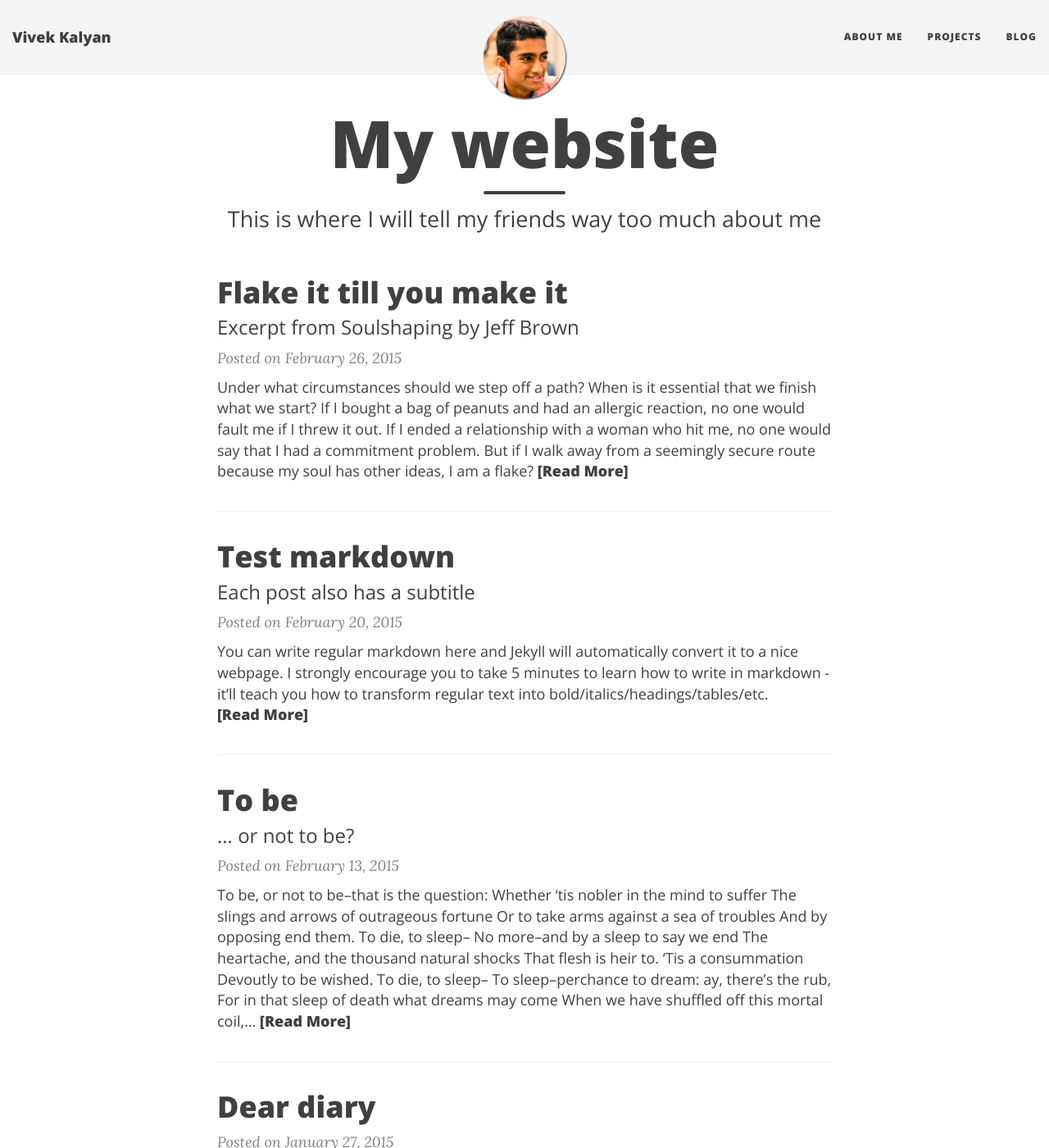
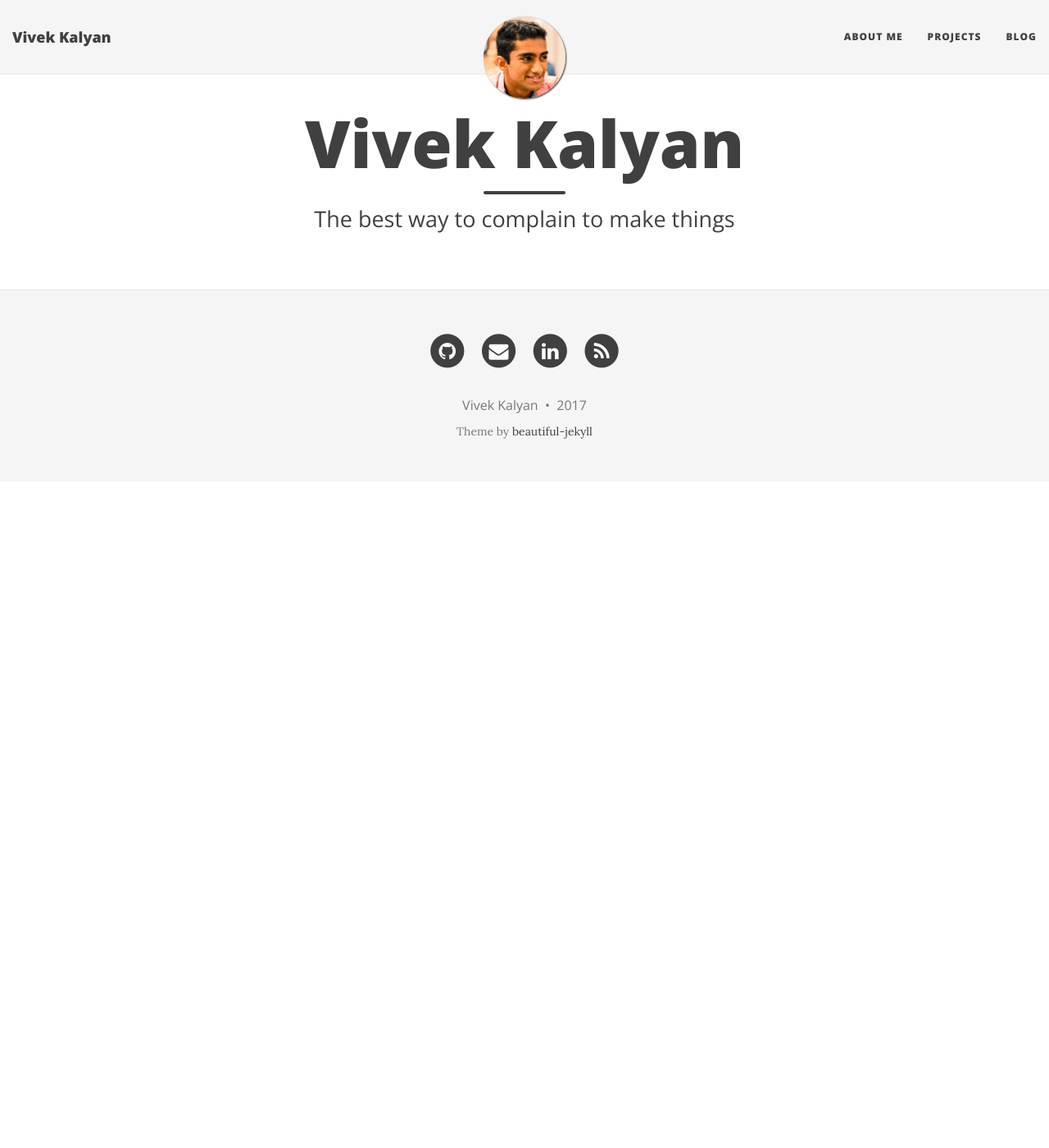
Before and after one commit to bowsplinter/bowsplinter.github.io, a Jekyll site: the page built from index.md, in a window 1280 px wide and 1400 px high. Shown: the whole window at 82% size. Built offline with Jekyll 4.4.1, drawn with Linux system fonts in a browser that asks for light colours; nearby versions of some CDN libraries; the list of posts is cut into pages by our own code; some of the changed text lies outside the part shown.

Commit message:
Set up links and basic info for pages

```diff
--- a/_config.yml
+++ b/_config.yml
@@ -114,6 +114,7 @@ markdown: kramdown
 highlighter: rouge
 permalink: /:title/
 paginate: 5
+paginate_path: "blog/page:num"
 
 kramdown:
   input: GFM
--- a/index.html
+++ b/blog/index.html
@@ -1,8 +1,7 @@
 ---
 layout: page
-title: My website
-subtitle: This is where I will tell my friends way too much about me
-use-site-title: true
+title: Blog
+subtitle: Occasionally I write in English as well
 ---
 
 <div class="posts-list">
--- /dev/null
+++ b/index.md
@@ -0,0 +1,6 @@
+---
+layout: page
+title: Vivek Kalyan
+subtitle: The best way to complain to make things
+use-site-title: false
+---
```
Also changed, not shown: projects.md (added, +5 -0 lines), about.md (renamed from aboutme.md). Lines whose indentation alone changed are shown as unchanged.
